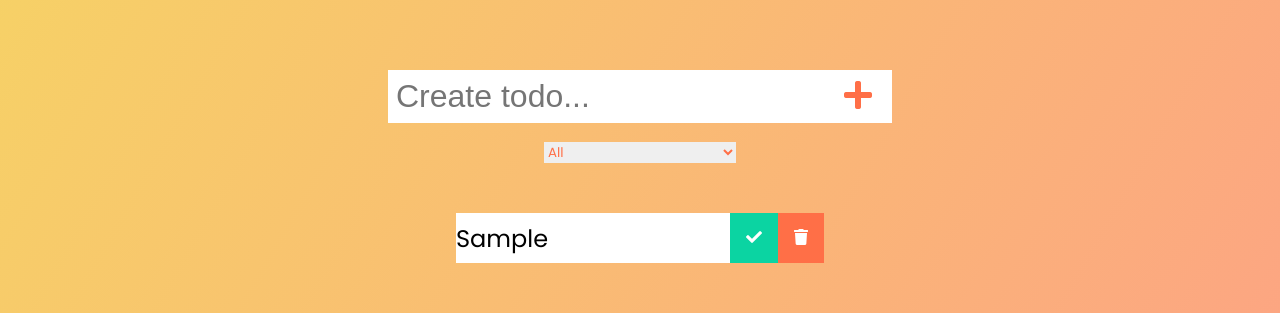
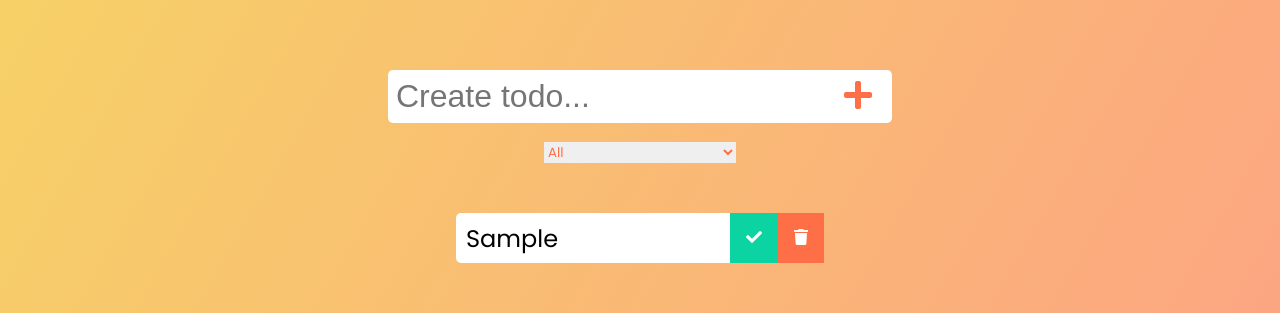
Before and after one commit to RockyGracie/todo-list, a React (Create React App) app: page / in a window 1280 px wide. Both pictures are taken after typing "Sample" into the empty fields and a click on the button 858 px from the left and 243 px from the top of the page. Shown: the part 147-460 px from the top of the page. Built offline with nearby package versions, Linux system fonts and the light colour scheme; the HTML template or start-up script is replaced by a standard one.

Commit message:
Added some styles

```diff
--- a/src/App.css
+++ b/src/App.css
@@ -29,8 +29,11 @@ header,
   align-items: center;
 }
 
-.form-input {
-  margin: 3rem 0 1rem;
+.form-input { margin: 3rem 0 1rem; }
+
+.form-input input {
+  border-top-left-radius: 5px;
+  border-bottom-left-radius: 5px;
 }
 
 form input,
@@ -46,6 +49,8 @@ form button {
   cursor: pointer;
   transition: all 0.3s ease;
   padding: .5rem 1.25rem;
+  border-top-right-radius: 5px;
+  border-bottom-right-radius: 5px;
 }
 
 form button:hover {
@@ -72,10 +77,13 @@ form input:focus {
 }
 
 .todo {
-  margin: 0.5rem;
-  background: white;
   font-size: 1.5rem;
   color: black;
+  background: white;
+  border-radius: 5px;
+  margin: 0.5rem;
+  padding-left: 10px;
+
   display: flex;
   justify-content: space-between;
   align-items: center;
--- a/src/App.js
+++ b/src/App.js
@@ -10,9 +10,6 @@ const App = () => {
   const [todoList, setTodoList] = useState([]);
   const [filteredList, setFilteredList] = useState([]);
   const [filter, setFilter] = useState('all');
-
-  console.log(filteredList);
-  console.log(filteredList);
 
   useEffect(() => {
     filteredTodoHandler();
```
